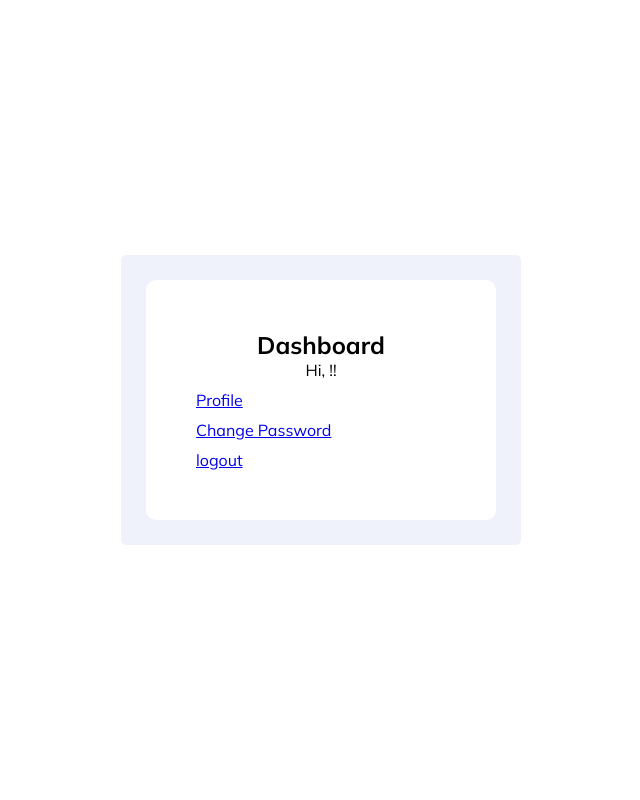
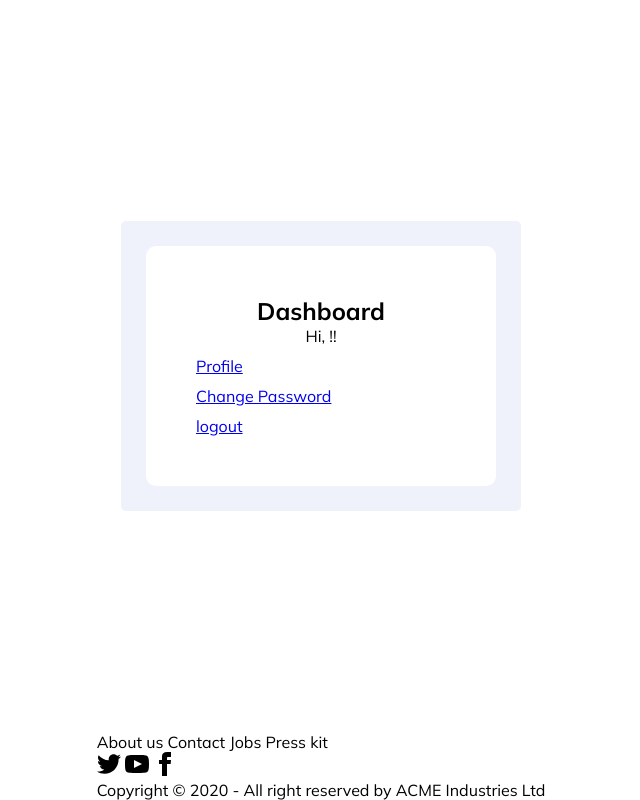
Before and after one commit to narendrakumar9867/django-mini-project, a Django app: template loginSignup/base/templates/home.html in a window 1280 px wide. Shown: the whole page, without its empty margins (319-959 px from the left). Run offline with Django 3.2, Linux system fonts and the light colour scheme; the template is opened without the code that fills it: most values are stand-ins (such as "Sample title", 1, 10 or a date in 2020).

Commit message:
modify basehtml

```diff
--- a/loginSignup/base/templates/base.html
+++ b/loginSignup/base/templates/base.html
@@ -9,8 +9,83 @@
     <link href="https://fonts.googleapis.com/css2?family=Mulish:wght@400;700&display=swap" rel="stylesheet">
     {% load static %}
     <link rel="stylesheet" href="{% static 'css/style.css' %}">
+    <style>
+        body {
+        display: flex;
+        flex-direction: column;
+        min-height: 100vh;
+        font-family: 'Mulish', sans-serif;
+        }
+
+        main {
+        flex: 1;
+        display: flex;
+        justify-content: center;
+        align-items: center;
+        }
+
+        footer {
+        margin-top: auto;
+        }
+
+        link link-hover {
+            word-spacing: 2px;
+            display: inline-block;
+            align-items: center;
+        }
+    </style>
 </head>
-<body>
-    {% block content %}{% endblock content %}
+<body class="flex flex-col min-h-screen font-mulish">
+    <main class="flex flex-1 justify-center items-center">
+      {% block content %}{% endblock content %}
+    </main>
+    <footer class="footer footer-horizontal footer-center bg-base-200 text-base-content rounded p-10">
+        <nav class="grid grid-flow-col gap-4">
+        <a class="link link-hover">About us</a>
+        <a class="link link-hover">Contact</a>
+        <a class="link link-hover">Jobs</a>
+        <a class="link link-hover">Press kit</a>
+        </nav>
+        <nav>
+        <div class="grid grid-flow-col gap-4">
+            <a>
+            <svg
+                xmlns="http://www.w3.org/2000/svg"
+                width="24"
+                height="24"
+                viewBox="0 0 24 24"
+                class="fill-current">
+                <path
+                d="M24 4.557c-.883.392-1.832.656-2.828.775 1.017-.609 1.798-1.574 2.165-2.724-.951.564-2.005.974-3.127 1.195-.897-.957-2.178-1.555-3.594-1.555-3.179 0-5.515 2.966-4.797 6.045-4.091-.205-7.719-2.165-10.148-5.144-1.29 2.213-.669 5.108 1.523 6.574-.806-.026-1.566-.247-2.229-.616-.054 2.281 1.581 4.415 3.949 4.89-.693.188-1.452.232-2.224.084.626 1.956 2.444 3.379 4.6 3.419-2.07 1.623-4.678 2.348-7.29 2.04 2.179 1.397 4.768 2.212 7.548 2.212 9.142 0 14.307-7.721 13.995-14.646.962-.695 1.797-1.562 2.457-2.549z"></path>
+            </svg>
+            </a>
+            <a>
+            <svg
+                xmlns="http://www.w3.org/2000/svg"
+                width="24"
+                height="24"
+                viewBox="0 0 24 24"
+                class="fill-current">
+                <path
+                d="M19.615 3.184c-3.604-.246-11.631-.245-15.23 0-3.897.266-4.356 2.62-4.385 8.816.029 6.185.484 8.549 4.385 8.816 3.6.245 11.626.246 15.23 0 3.897-.266 4.356-2.62 4.385-8.816-.029-6.185-.484-8.549-4.385-8.816zm-10.615 12.816v-8l8 3.993-8 4.007z"></path>
+            </svg>
+            </a>
+            <a>
+            <svg
+                xmlns="http://www.w3.org/2000/svg"
+                width="24"
+                height="24"
+                viewBox="0 0 24 24"
+                class="fill-current">
+                <path
+                d="M9 8h-3v4h3v12h5v-12h3.642l.358-4h-4v-1.667c0-.955.192-1.333 1.115-1.333h2.885v-5h-3.808c-3.596 0-5.192 1.583-5.192 4.615v3.385z"></path>
+            </svg>
+            </a>
+        </div>
+        </nav>
+        <aside>
+        <p>Copyright © {{ now.year }} - All right reserved by ACME Industries Ltd</p>
+        </aside>
+    </footer>
 </body>
 </html>
```
